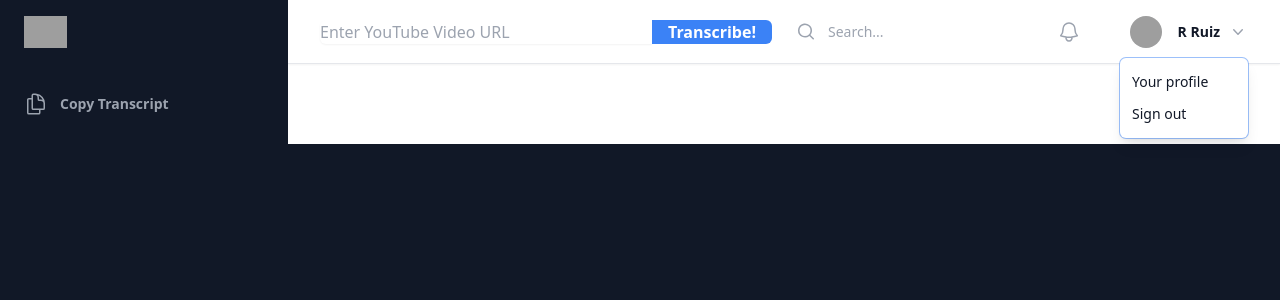
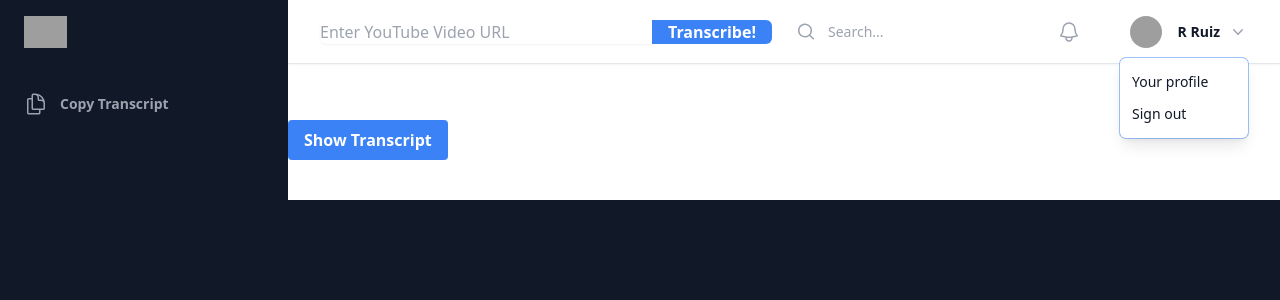
Before and after one commit to rpruizc/transcriptor, a Flask app: page / in a window 1280 px wide. Shown: the top 300 px of the page. Run offline with Flask 3, Linux system fonts and the light colour scheme; grey boxes are pictures that could not be loaded.

Commit message:
llama3 enabled
llama3 transcript analysis using local ollama. Still ugly

```diff
--- a/app.py
+++ b/app.py
@@ -1,4 +1,7 @@
+import json
 import os
+import requests
+
 from flask import Flask, request, render_template, redirect, url_for, flash
 from youtube_transcript_api import YouTubeTranscriptApi
 from youtube_transcript_api.formatters import TextFormatter
@@ -28,14 +31,51 @@ def get_transcript():
         transcript_list = YouTubeTranscriptApi.get_transcript(video_id)
         formatter = TextFormatter()
         transcript = formatter.format_transcript(transcript_list)
-        return render_template('index.html', transcript=transcript)
+        analysis = analyze_transcript(transcript)
+        print("Analysis Content:", analysis)
+        return render_template('index.html', transcript=transcript, analysis=analysis)
     except Exception as e:
         # Log the error for debugging purposes
         app.logger.error(f"Failed to fetch transcript: {e}")
         flash('Failed to fetch transcript. Please check the URL and try again.', 'error')
         return redirect(url_for('index'))
 
+def analyze_transcript(transcript):
+    url = "http://localhost:11434/api/generate"
+
+    headers = {
+        "Content-Type": "application/json",
+        "Accept": "application/json",
+    }
+     # Include the transcript in the prompt
+    prompt_text = f"""
+        Provide an analysis and summary of the transcript, focusing on the following points?
+        Key Themes: What are the primary themes discussed in the video?
+        Major Insights: What significant insights or conclusions are drawn by the speaker(s)?
+        Practical Implications: How do the discussions translate into practical applications or implications for the industry or topic mentioned?
+        Contrasts and Comparisons: Are there any comparisons or contrasts made with other industry practices, technologies, or theoretical frameworks?
+        Future Outlook: What predictions or future trends are suggested in the discussions?
+        Here is the transcript for your reference: {transcript}
+    """
+
+    data = {
+        "model": "llama3",
+        "prompt": prompt_text,
+        "stream": False,
+        "max_tokens": 4000,
+        "temperature": 0.8
+    }
+    response = requests.post(url, headers=headers, data=json.dumps(data))
+    if response.status_code == 200:
+        response_text = response.text
+        data = json.loads(response_text)
+        actual_response = data["response"]
+        return actual_response
+    else:
+        print("Error: ", response.status_code, response.text)
+        return "Failed to analyze transcript"
+
 # This block ensures the server runs only if the script is executed directly
 if __name__ == '__main__':
     # Configures the server to be accessible externally and run on port 5000
-    app.run(host='0.0.0.0', port=5000, debug=os.getenv('FLASK_DEBUG', False))
+    app.run(host='0.0.0.0', port=5001, debug=os.getenv('FLASK_DEBUG', False))
--- a/templates/index.html
+++ b/templates/index.html
@@ -168,10 +168,30 @@
           </div>
 
           <main class="py-10 bg-white">
-            <div id="transcriptText" class="px-4 sm:px-6 lg:px-8 text-gray-700 font-sans">
+            <div class="flex flex-wrap -mx-2">
+              <!-- Single Column for Analysis -->
+              <div class="w-full px-2">
+                <div class="text-gray-700 font-sans">
+                  {{ analysis|safe }}
+                </div>
+                <button id="toggleTranscript" class="mt-4 bg-blue-500 hover:bg-blue-700 text-white font-bold py-2 px-4 rounded">
+                  Show Transcript
+                </button>
+              </div>
+            </div>
+            <!-- Hidden Div for Transcript -->
+            <div id="transcriptDiv" class="hidden relative mt-4 p-4 border rounded shadow-lg">
+              <button id="closeTranscript" class="absolute top-0 right-0 mt-2 mr-2 text-gray-700 hover:text-gray-900">
+                <svg class="h-6 w-6" fill="none" viewBox="0 0 24 24" stroke="currentColor">
+                  <path stroke-linecap="round" stroke-linejoin="round" d="M6 18L18 6M6 6l12 12" />
+                </svg>
+              </button>
+              <div id="transcriptText" class="text-gray-700 font-sans">
                 {{ transcript|safe }}
+              </div>
             </div>
           </main>
+
         </div>
     </div>
     <script>
@@ -209,6 +229,24 @@
           });
         });
       </script>
+      <script>
+        document.getElementById('toggleTranscript').addEventListener('click', function() {
+          var transcriptDiv = document.getElementById('transcriptDiv');
+          transcriptDiv.classList.toggle('hidden');
+          // Update the button text based on visibility
+          if (transcriptDiv.classList.contains('hidden')) {
+            this.textContent = 'Show Transcript';
+          } else {
+            this.textContent = 'Hide Transcript';
+          }
+        });
 
+        document.getElementById('closeTranscript').addEventListener('click', function() {
+          var transcriptDiv = document.getElementById('transcriptDiv');
+          transcriptDiv.classList.add('hidden');
+          // Ensure the toggle button text is reset to 'Show Transcript'
+          document.getElementById('toggleTranscript').textContent = 'Show Transcript';
+        });
+      </script>
 </body>
 </html>
```
